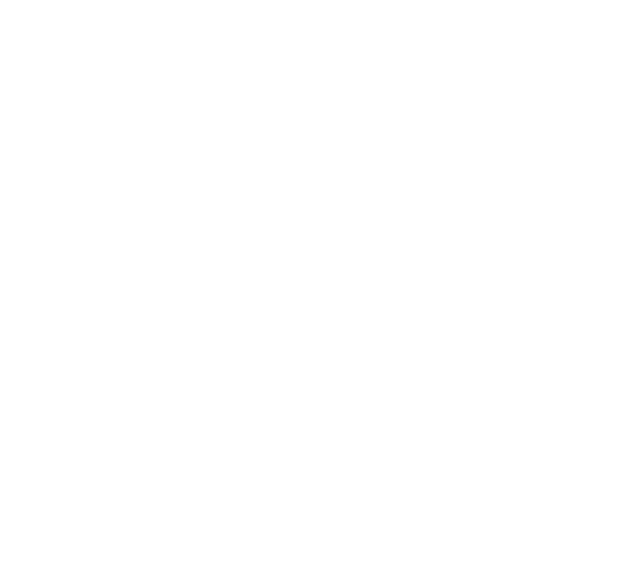
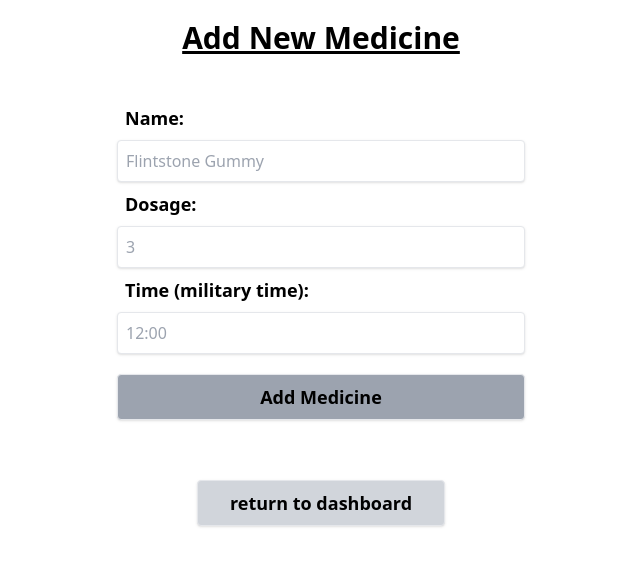
Before and after one commit to jackw00/dtedesignathon, a React (Create React App) app in the folder frontend/frontend/: page /addmedicine in a window 1280 px wide. Before the commit this address had no page. Shown: the top 566 px of the page, without its empty margins (319-959 px from the left). Built offline with nearby package versions, Linux system fonts and the light colour scheme.

Commit message:
add medicine page

```diff
--- a/frontend/frontend/src/App.js
+++ b/frontend/frontend/src/App.js
@@ -1,6 +1,7 @@
 import React from 'react';
 import Dashboard from './pages/Dashboard';
 import Login from './pages/Login';
+import AddMedicine from './pages/AddMedicine'
 import { Route, Routes } from 'react-router-dom';
 
 function App() {
@@ -8,10 +9,9 @@
   return (
     <div>
       <Routes>
-
         <Route path="/" element={<Login/>} />
         <Route path="/dashboard" element={<Dashboard/>} />
-
+        <Route path="/addmedicine" element={<AddMedicine/>}/>
       </Routes>
     </div>
   );
--- /dev/null
+++ b/frontend/frontend/src/pages/AddMedicine.js
@@ -0,0 +1,52 @@
+import React, { useState } from "react";
+import app from '../axiosConfig.js'
+
+export default function Login() {
+    const [name, setName] = useState('')
+    const [dosage, setDosage] = useState('')
+    const [time, setTime] = useState('')
+
+    var user = localStorage.getItem('user')
+
+    const addMedicine = () => {
+        var newtime = time
+        if(time.length == 4){
+            newtime = "0" + newtime
+        }
+        var hours = newtime.substring(0, 2)
+        var mins = newtime.substring(3, 5)
+        var timeint = parseInt(hours) + parseInt(mins) / 100
+        var dosageint = parseInt(dosage)
+        app.post('/create', {
+            "name": name,
+            "user": user,
+            "dosage": dosageint,
+            "time": timeint
+        })
+    }
+
+  const handleClick = (val) => {
+    localStorage.setItem('user', val)
+    window.location.reload(false)
+  }
+
+
+
+  return (
+    <div className="flex flex-col items-center justify-center">
+        <h2 className="font-bold text-3xl p-5 underline">Add New Medicine</h2>
+        <form className="w-full max-w-md rounded-2xl p-5 mx-10 flex flex-col">
+            <label className="p-2 font-bold text-lg">Name: </label>
+            <input className="p-2 shadow border rounded" placeholder="Flintstone Gummy" onChange={(e) => {setName(e.target.value)}}></input>
+            <label className="block p-2 font-bold text-lg text-left">Dosage: </label>
+            <input className="block p-2 shadow border rounded" type="text" placeholder="3" onChange= {(e) => {setDosage(e.target.value)}}></input>
+            <label className="block p-2 font-bold text-lg">Time (military time): </label>
+            <input className="block p-2 shadow border rounded" placeholder="12:00" type="text" onChange= {(e) => {setTime(e.target.value)}}></input>
+            <button className="bg-gray-400 my-5 hover:bg-gray-200 font-bold py-2 px-8 text-lg shadow border rounded" onClick={addMedicine}>Add Medicine</button>
+        </form>
+        <button className="bg-gray-300 my-5 hover:bg-gray-200 font-bold py-2 px-8 text-lg shadow border rounded"><a href='/dashboard'>return to dashboard</a></button>
+
+    </div>
+  )
+
+}
--- a/frontend/frontend/src/pages/Dashboard.js
+++ b/frontend/frontend/src/pages/Dashboard.js
@@ -10,9 +10,7 @@
 
 
 export default function Dashboard() {
-
     return (
-
       <div className="">
         <div className="flex-row text-center">
           <h1 className="text-3xl font-bold underline">
@@ -29,7 +27,7 @@
         </div>
         <div className="flex text-center">
           <div className="COLUMN 1 w-1/3 flex flex-col">
-            <button>This is a button to add a new prescription</button>
+            <button><a href="/addmedicine">add new medicine</a></button>
           </div>
           <div className="w-2/3 flex flex-col">
             <button>This is a button to log medicine</button>
@@ -37,6 +35,4 @@
         </div>
       </div>
     );
-
-
 }
--- a/frontend/frontend/src/pages/Login.js
+++ b/frontend/frontend/src/pages/Login.js
@@ -12,7 +12,6 @@
       return true
     } else {
         user = localStorage.getItem('user')
-        console.log(user)
     }
   }
 
```
Also changed, not shown: 1 other file (tests, documents, lock files or other folders).
